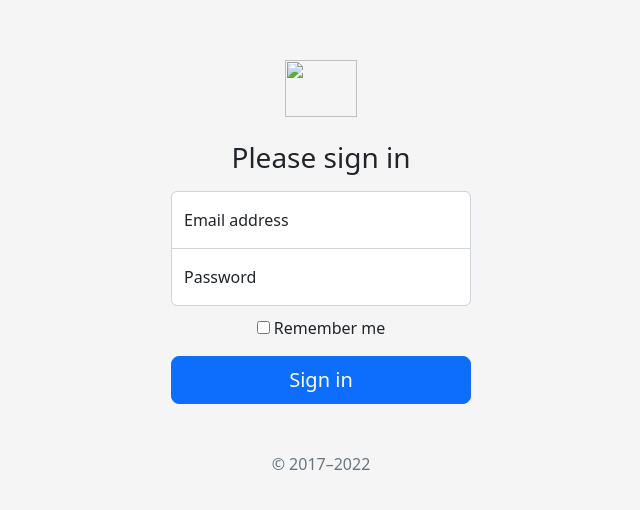
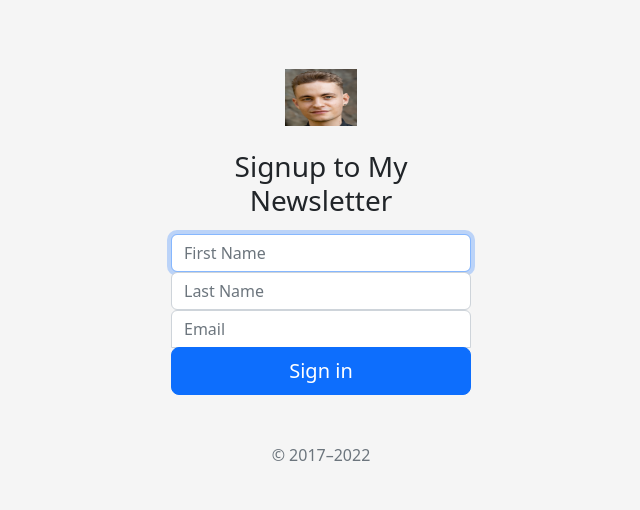
Before and after one commit to joakimAbdinurIusuf/Newsletter-Signup, a website: page signup.html in a window 1280 px wide. Shown: the part 124-634 px from the top of the page, without its empty margins (319-959 px from the left). Drawn offline with nearby package versions, Linux system fonts and the light colour scheme.

Commit message:
Adds signup page instead of using the signin boostrap template.

```diff
--- a/signup.html
+++ b/signup.html
@@ -7,7 +7,7 @@
   <meta name="description" content="">
   <meta name="author" content="Mark Otto, Jacob Thornton, and Bootstrap contributors">
   <meta name="generator" content="Hugo 0.98.0">
-  <title>Signin Template · Bootstrap v5.2</title>
+  <title>Newsletter Signup</title>
 
   <link rel="canonical" href="https://getbootstrap.com/docs/5.2/examples/sign-in/">
 
@@ -90,23 +90,14 @@
 
   <main class="form-signin w-100 m-auto">
     <form>
-      <img class="mb-4" src="/docs/5.2/assets/brand/bootstrap-logo.svg" alt="" width="72" height="57">
-      <h1 class="h3 mb-3 fw-normal">Please sign in</h1>
+      <img class="mb-4" src="images/pic.png" alt="" width="72" height="57">
+      <h1 class="h3 mb-3 fw-normal">Signup to My Newsletter</h1>
 
-      <div class="form-floating">
-        <input type="email" class="form-control" id="floatingInput" placeholder="name@example.com">
-        <label for="floatingInput">Email address</label>
-      </div>
-      <div class="form-floating">
-        <input type="password" class="form-control" id="floatingPassword" placeholder="Password">
-        <label for="floatingPassword">Password</label>
-      </div>
+      <input type="text" class="form-control" placeholder="First Name" required autofocus>
+      <input type="text" class="form-control" placeholder="Last Name" required>
+      <input type="email" class="form-control" placeholder="Email" required>
 
-      <div class="checkbox mb-3">
-        <label>
-          <input type="checkbox" value="remember-me"> Remember me
-        </label>
-      </div>
+
       <button class="w-100 btn btn-lg btn-primary" type="submit">Sign in</button>
       <p class="mt-5 mb-3 text-muted">&copy; 2017–2022</p>
     </form>
```
Also changed, not shown: images/favicon.ico (added), images/pic.png (added), 1 other file.
